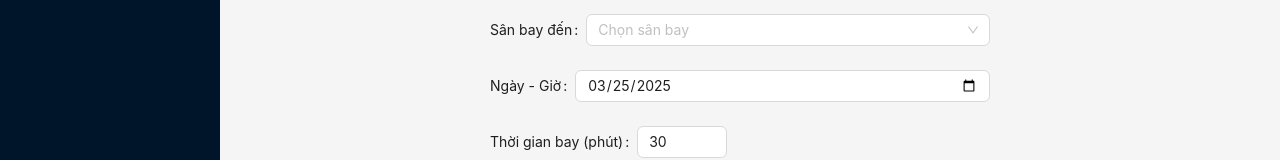
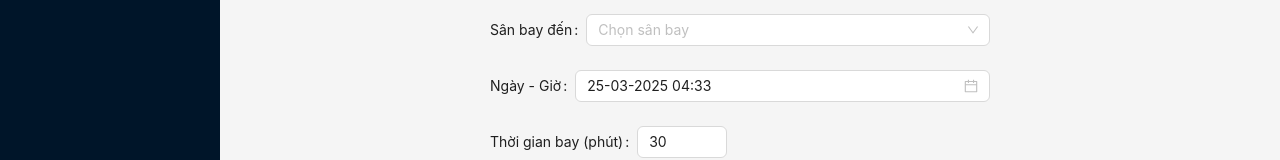
Before and after one commit to aprilboiz/FlightBookingSite, a React (Vite) app: page /calender-plane in a window 1280 px wide. Shown: the part 306-466 px from the top of the page. Built offline with nearby package versions, Linux system fonts and the light colour scheme.

Commit message:
fix from date to datetime for CalenderPlane

```diff
--- a/src/components/CalenderPlane.jsx
+++ b/src/components/CalenderPlane.jsx
@@ -10,10 +10,12 @@ import {
   InputNumber,
   Button,
   notification,
+  DatePicker,
 } from "antd";
 
 const { Title } = Typography;
 const { Option } = Select;
+import dayjs from "dayjs";
 
 const airports = [
   { value: "HAN", label: "Hà Nội" },
@@ -67,22 +69,18 @@ const data = [
 ];
 
 const CalenderPlane = () => {
-  const [selectedDate, setSelectedDate] = React.useState(
-    new Date().toISOString().split("T")[0]
-  );
+  const [selectedDateTime, setSelectedDateTime] = useState(dayjs())
 
-  const handleDateChange = (e) => {
-    const chosenDate = e.target.value;
-    const today = new Date().toISOString().split("T")[0];
-
-    if (chosenDate < today) {
-        notification.error({
-            message: "Ngày không hợp lệ",
-            description: "Ngày không thể nhỏ hơn ngày hiện tại",
-        });
-      setSelectedDate(today);
-    } else {
-      setSelectedDate(chosenDate);
+  const handleDateTimeChange = (value) => {
+    const now = dayjs()
+    if (value && value.isBefore(now)) {
+      notification.error({
+        message: "Lỗi",
+        description: "Thời gian không hợp lệ",
+      });
+      setSelectedDateTime(now)
+    }else{
+      setSelectedDateTime(value)
     }
   };
   return (
@@ -121,11 +119,12 @@ const CalenderPlane = () => {
 
         <div>
           <Form.Item label="Ngày - Giờ">
-            <Input
-              type="date"
-              value={selectedDate}
-              onChange={handleDateChange}
-              placeholder="Nhập ngày - giờ"
+            <DatePicker
+              showTime
+              format="DD-MM-YYYY HH:mm"
+              onChange={handleDateTimeChange}
+              className="w-full"
+              value={selectedDateTime}
             />
           </Form.Item>
           <Form.Item label="Thời gian bay (phút)">
```
